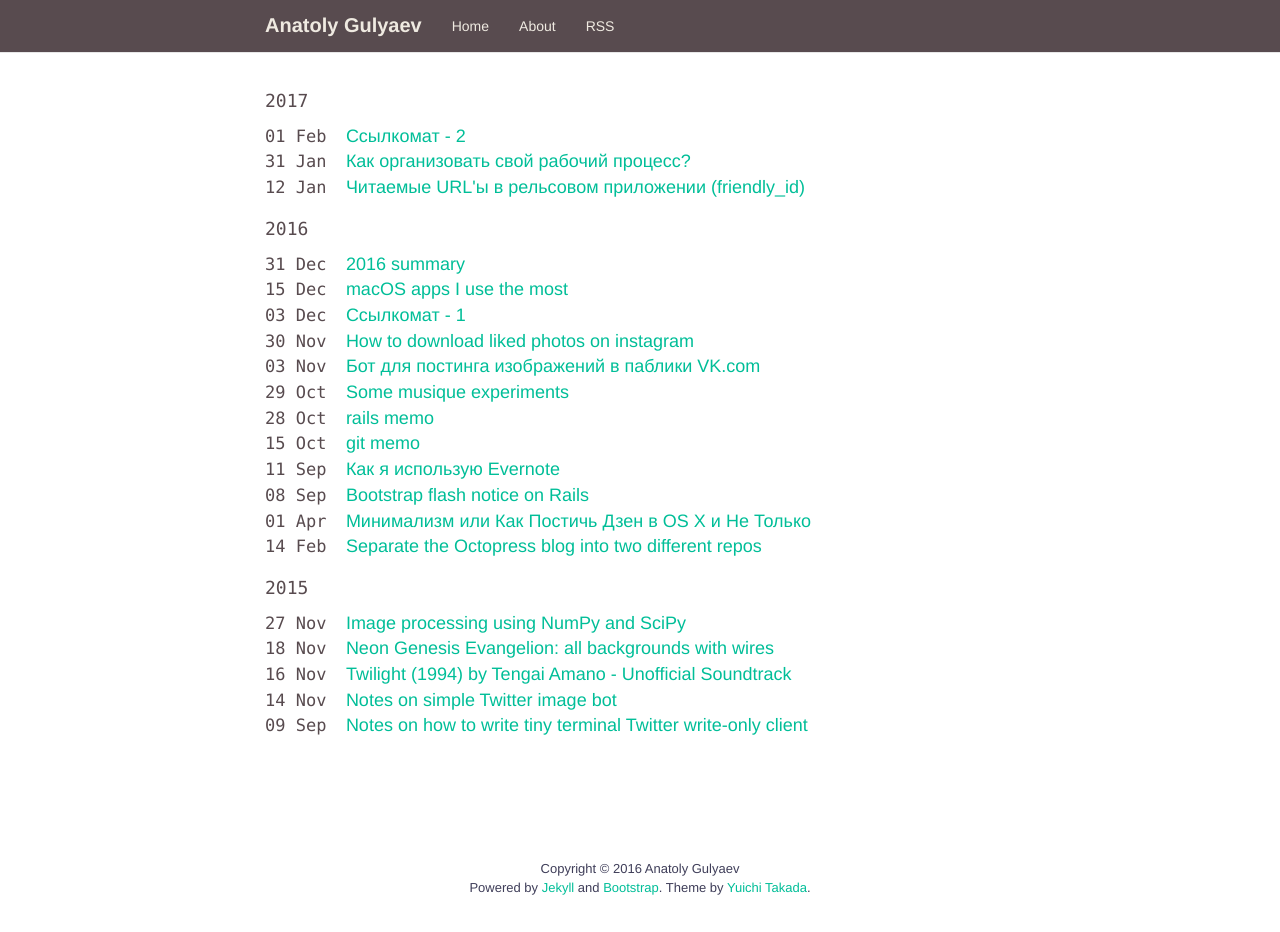
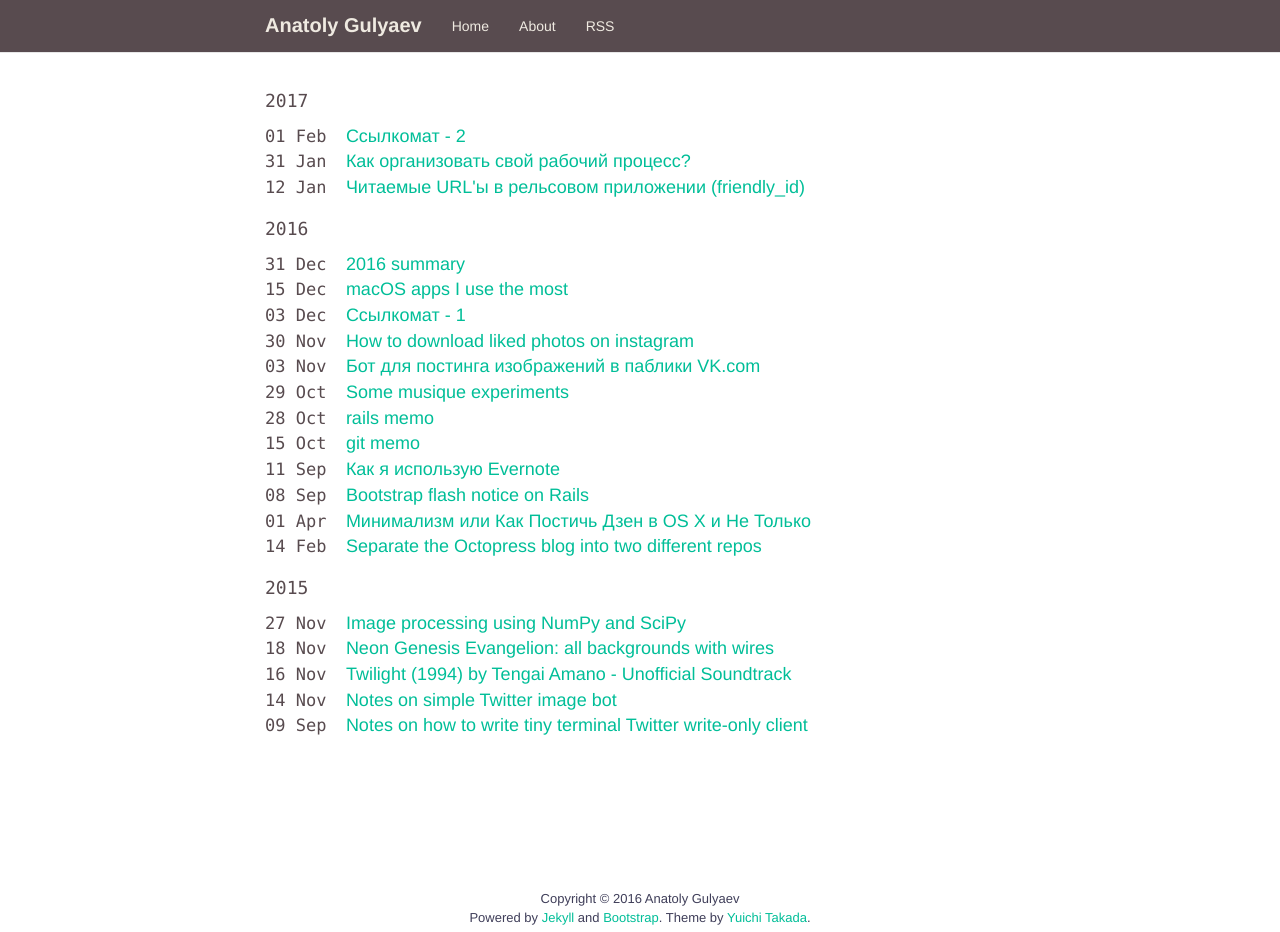
Before and after one commit to kaneru/kaneru.github.io, a Jekyll site: the page built from index.html, in a window 1280 px wide. Built offline with Jekyll 4.4.1, drawn with Linux system fonts in a browser that asks for light colours; nearby versions of some CDN libraries; before the commit the page ends 900 px from its top, so only the background shows below that.

Commit message:
Lower footer

```diff
--- a/css/style.scss
+++ b/css/style.scss
@@ -97,12 +97,13 @@ img {
   bottom: 0;
   width: 100%;
   height: 60px;
+  padding-top: 30px;
 }
 
 .footer > .container > .footer-text {
   font-size: 13px;
   color: #3f3e59;
-  margin: 0;
+  margin: 0 0 5px 0;
 }
 
 .glyphicon-calendar, .glyphicon-tag {
```
